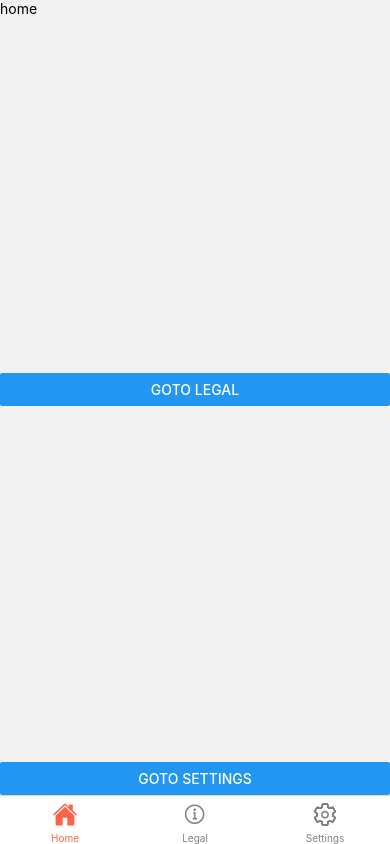
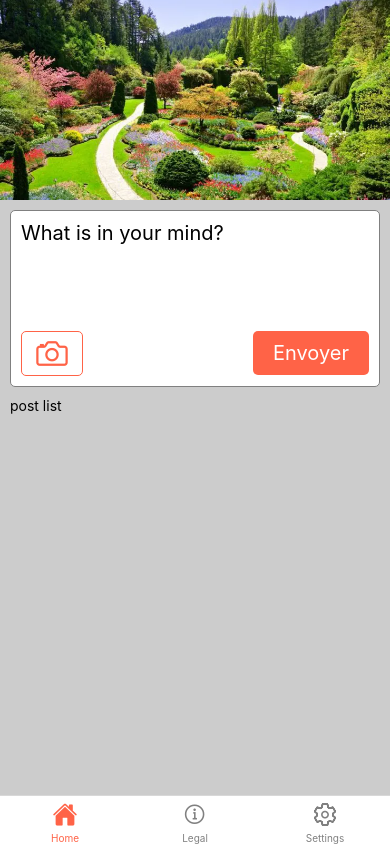
Before and after one commit to jlg-formation/photobook-2023, a React Native app in the folder front/: screen /Home in a window 390 px wide. Both pictures are taken after a click on the button "SE CONNECTER". Built offline with nearby package versions, Linux system fonts and the light colour scheme.

Commit message:
dev: added home screen
with post add implementation

```diff
--- /dev/null
+++ b/front/posts/PostAdd.tsx
@@ -0,0 +1,63 @@
+import React from 'react';
+import {
+  ColorSchemeName,
+  Pressable,
+  StyleSheet,
+  Text,
+  TextInput,
+  View,
+} from 'react-native';
+import Ionicons from 'react-native-vector-icons/Ionicons';
+import {gs} from '../styles/global';
+import {useComposedStyles} from '../styles/hook';
+import {androidRipple, borderRadius} from '../styles/theme';
+
+export const PostAdd = () => {
+  const {s} = useComposedStyles(gs, styles);
+  const addPhotos = () => {
+    console.log('add photos');
+  };
+  return (
+    <View style={s.container}>
+      <TextInput
+        style={s.textarea}
+        placeholder="What is in your mind?"
+        multiline={true}
+      />
+      <View style={s.buttons}>
+        <Pressable onPress={addPhotos} android_ripple={androidRipple}>
+          <View style={s.secondaryButton}>
+            <Ionicons style={s.buttonIcon} name="camera-outline" />
+          </View>
+        </Pressable>
+        <Pressable onPress={addPhotos} android_ripple={androidRipple}>
+          <View style={s.primaryButton}>
+            <Text style={s.primaryButtonText}>Envoyer</Text>
+          </View>
+        </Pressable>
+      </View>
+    </View>
+  );
+};
+
+const styles = (cs: ColorSchemeName) => {
+  const isDark = cs === 'dark';
+  return StyleSheet.create({
+    container: {
+      backgroundColor: isDark ? 'black' : 'white',
+      borderWidth: 1,
+      borderRadius: borderRadius,
+      borderColor: 'gray',
+      padding: 10,
+      justifyContent: 'space-between',
+      gap: 10,
+    },
+    textarea: {
+      minHeight: 100,
+    },
+    buttons: {
+      flexDirection: 'row',
+      justifyContent: 'space-between',
+    },
+  });
+};
--- /dev/null
+++ b/front/posts/PostList.tsx
@@ -0,0 +1,18 @@
+import React from 'react';
+import {StyleSheet, Text, View} from 'react-native';
+import {gs} from '../styles/global';
+import {useComposedStyles} from '../styles/hook';
+
+export const PostList = () => {
+  const {s} = useComposedStyles(gs, styles);
+  return (
+    <View style={s.container}>
+      <Text>post list</Text>
+    </View>
+  );
+};
+
+const styles = () =>
+  StyleSheet.create({
+    container: {},
+  });
--- a/front/screens/menu/HomeScreen.tsx
+++ b/front/screens/menu/HomeScreen.tsx
@@ -1,37 +1,54 @@
-import {NativeStackScreenProps} from '@react-navigation/native-stack';
 import React from 'react';
-import {Button, StyleSheet, Text, View} from 'react-native';
+import {
+  ColorSchemeName,
+  Image,
+  ScrollView,
+  StyleSheet,
+  View,
+} from 'react-native';
+import {PostAdd} from '../../posts/PostAdd';
+import {PostList} from '../../posts/PostList';
 import {gs} from '../../styles/global';
 import {useComposedStyles} from '../../styles/hook';
-import {RootStackParamList} from './navigation';
 
-type Props = NativeStackScreenProps<RootStackParamList, 'Home'>;
-
-export const HomeScreen = ({navigation}: Props) => {
+export const HomeScreen = () => {
   const {s} = useComposedStyles(gs, styles);
   return (
     <View style={s.container}>
-      <Text>home</Text>
-      <Button
-        title="goto legal"
-        onPress={() => {
-          navigation.navigate('Legal');
-        }}
-      />
-      <Button
-        title="goto settings"
-        onPress={() => {
-          navigation.navigate('Settings');
-        }}
-      />
+      <ScrollView style={s.scrollview}>
+        <View style={s.container}>
+          <Image
+            style={s.userBackground}
+            source={require('../../assets/user-background.webp')}
+          />
+          <View style={s.postContainer}>
+            <PostAdd />
+            <PostList />
+          </View>
+        </View>
+      </ScrollView>
     </View>
   );
 };
 
-const styles = () =>
-  StyleSheet.create({
+const styles = (cs: ColorSchemeName) => {
+  const isDark = cs === 'dark';
+  return StyleSheet.create({
+    scrollview: {
+      height: '100%',
+    },
     container: {
       height: '100%',
       justifyContent: 'space-between',
+      backgroundColor: isDark ? '#333' : '#ccc',
+    },
+    postContainer: {
+      padding: 10,
+      gap: 10,
+    },
+    userBackground: {
+      height: 200,
+      width: '100%',
     },
   });
+};
--- a/front/styles/button.ts
+++ b/front/styles/button.ts
@@ -6,11 +6,16 @@ export const getButtonStyles = (cs: ColorSchemeName, bs: Styles) => {
   const isDark = cs === 'dark';
   console.log('isDark: ', isDark);
   const primaryButtonStyles = {
+    buttonIcon: compose(bs.text, {
+      transform: [{scale: 1.8}],
+      color: primaryColor,
+    }),
     buttonPressable: create({
       marginVertical: 5,
     }),
     primaryButton: create({
-      padding: 10,
+      paddingVertical: 10,
+      paddingHorizontal: 20,
       width: '100%',
       backgroundColor: primaryColor,
       color: 'white',
--- a/front/styles/form.ts
+++ b/front/styles/form.ts
@@ -17,6 +17,9 @@ export const getFormStyles = (cs: ColorSchemeName, bs: Styles) => {
       borderRadius: 5,
       borderColor: isDark ? 'white' : 'black',
     }),
+    textarea: compose(bs.text, {
+      textAlignVertical: 'top',
+    }),
     buttonContainer: create({
       marginTop: 30,
     }),
```
Also changed, not shown: front/assets/user-background.webp (added).
